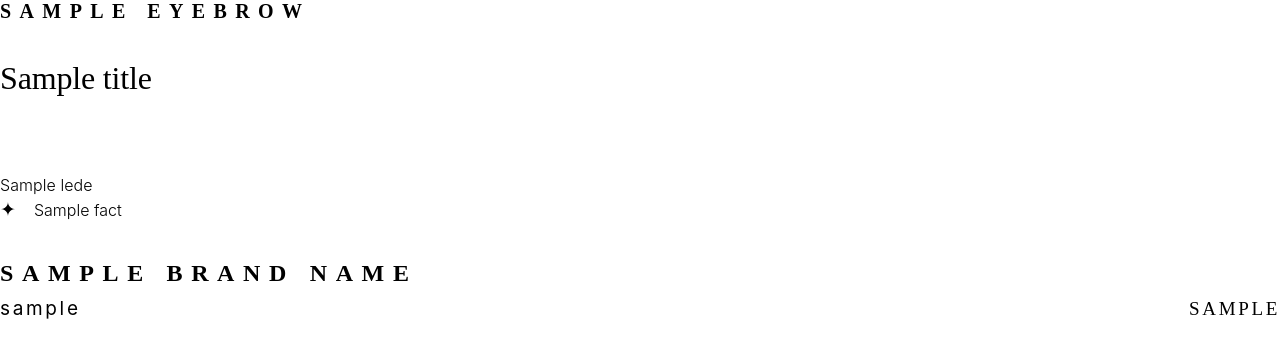
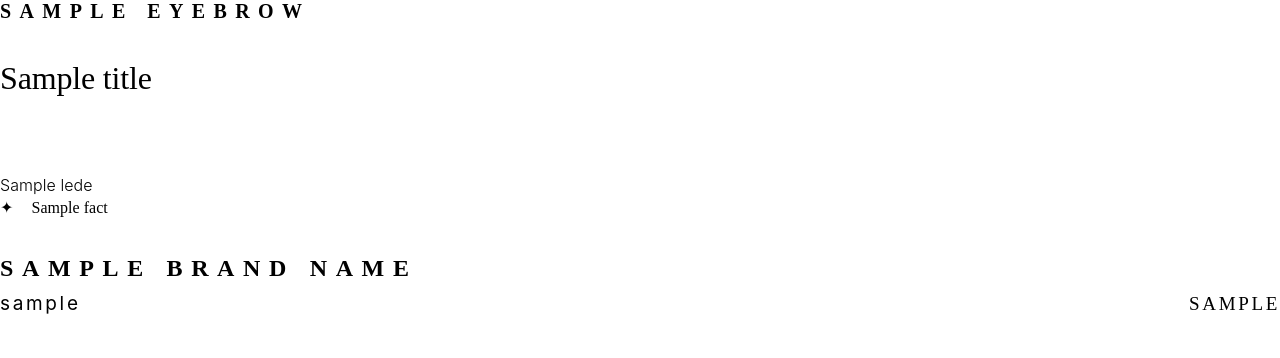
Before and after one commit to unehana0880-crypto/laurel-social, a Python web app: template engine/templates/answer.html in a window 1280 px wide. Shown: the top 358 px of the page. Run offline with Jinja, Linux system fonts and the light colour scheme; the template is opened without the code that fills it: most values are stand-ins (such as "Sample title", 1, 10 or a date in 2020); some web fonts are replaced.

Commit message:
Update styles for facts list in base.html

```diff
--- a/engine/templates/base.html
+++ b/engine/templates/base.html
@@ -71,9 +71,11 @@
 
   .facts{list-style:none;margin-top:{{facts_gap}}px;display:flex;flex-direction:column;
     gap:{{facts_rowgap}}px;max-width:{{measure}}px}
-  .facts li{display:flex;gap:18px;align-items:baseline;
-    font-size:{{facts_px}}px;font-weight:300;color:var(--ivory);line-height:1.44}
-  .facts li b{color:var(--gold);font-weight:400;font-size:19px;flex:none;line-height:1}
+  .facts li{display:flex;gap:18px;align-items:baseline;font-family:{{facts_font|safe}};
+    font-size:{{facts_px}}px;font-weight:{{facts_weight}};color:var(--ivory);
+    line-height:{{facts_lh}};letter-spacing:.002em}
+  .facts li b{color:var(--gold);font-weight:400;font-size:{{facts_bullet}}px;flex:none;
+    line-height:1;position:relative;top:{{facts_bullet_top}}px}
 
   /* ---- offer price line ---- */
   .price{display:flex;align-items:baseline;gap:22px;margin-top:34px;flex-wrap:wrap}
```
